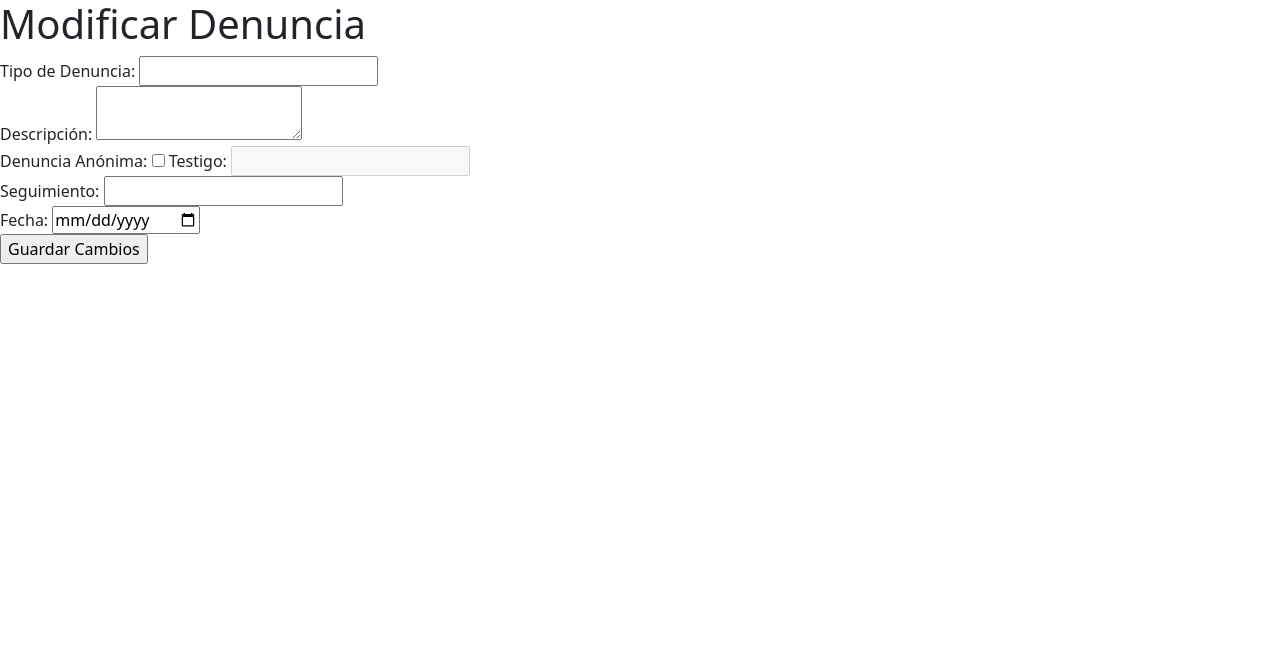
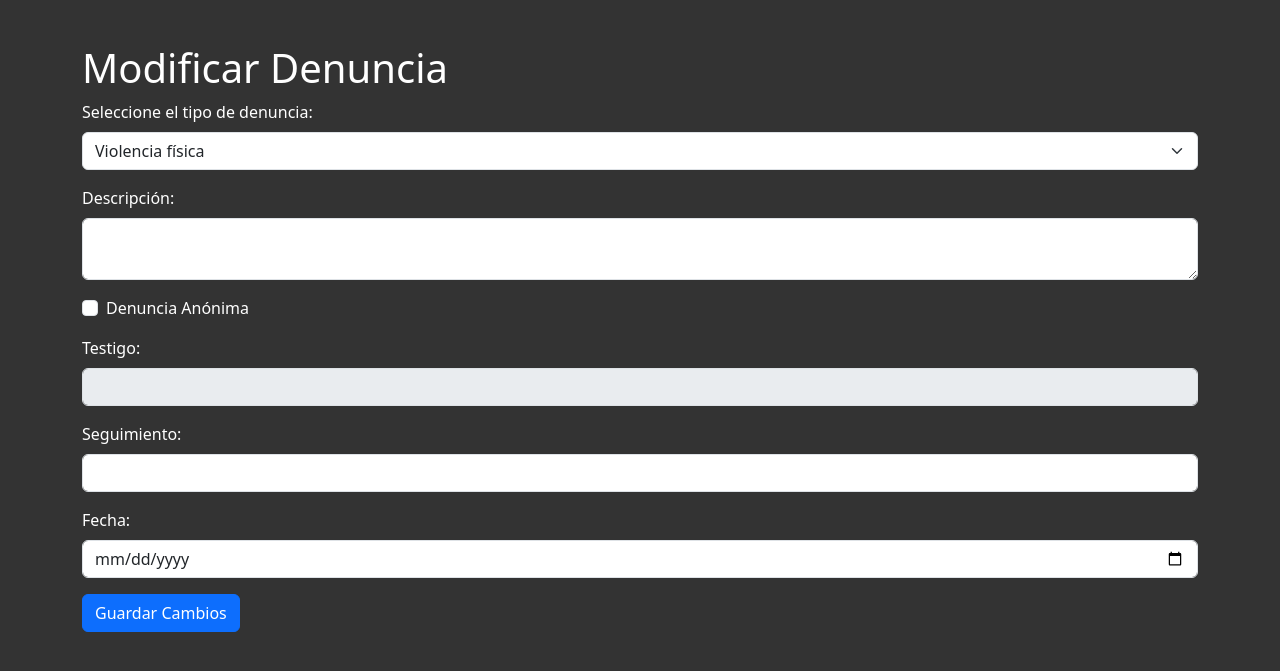
Before and after one commit to samu022/INF281-Sistema-contra-la-violencia, a PHP site: page /denunciaModificar.php in a window 1280 px wide. Shown: the top 671 px of the page. Run offline with PHP 8.4, Linux system fonts and the light colour scheme; data that the repository does not hold is empty.

Commit message:
Listo crud de denuncia falta algunos detalles

```diff
--- a/controlador/geoCambiar.php
+++ /dev/null
@@ -1,4 +0,0 @@
-<?php
-    //include("../modelo/conexion.php");
-    include("../vista/Reporte_denuncias/geolocalizacionModificar.php");
-?>
--- a/controlador/victimaModificar.php
+++ b/controlador/victimaModificar.php
@@ -50,7 +50,7 @@
 
         $res = $carPer->modifica();
         $res = $carVictima->modifica();
-        if ($res) {
+        if (!$res) {
             echo "<script>
                     alert('se Modifico correctamente');
                     location.href='denunciaModificar.php?cod=$codDenunciante';
--- a/modelo/DenunciaClase.php
+++ b/modelo/DenunciaClase.php
@@ -142,15 +142,16 @@
     public function modifica(){
         //include("conexion.php");
         $db = new Conexion();
-        $sql = $db->prepare("UPDATE denuncia SET tipo = ?, descripcion = ?, fecha = ?, testigo = ?,seguimiento = ?,codGeo = ? WHERE codDenuncia = ?");
+        $sql = $db->prepare("UPDATE denuncia SET tipo = ?, descripcion = ?, fecha = ?, testigo = ?,seguimiento = ? WHERE codDenuncia = ?");
         // Vincular los parámetros
-        $sql->bind_param("sssssii", $this->tipo, $this->descripcion, $this->fecha, $this->testigo,$this->seguimiento, $this->codGeo,$this->codDenuncia);
+        $sql->bind_param("sssssi", $this->tipo, $this->descripcion, $this->fecha, $this->testigo, $this->seguimiento, $this->codDenuncia);
         $result = $sql->execute();
 
         // Verificar si la actualización fue exitosa
         if ($result) {
             return true; // Éxito
         } else {
+            echo "SQL Error: " . $sql->error;
             return false; // Fallo al actualizar
         }
     }
--- a/modelo/PersonaClase.php
+++ b/modelo/PersonaClase.php
@@ -136,6 +136,7 @@
 
         // Verificar si la consulta se realizó con éxito
         if ($result) {
+
             return true; // Éxito
         } else {
             echo "Error al registrar la denuncia: " . $stmt->error;
@@ -156,10 +157,10 @@
         $db = new Conexion();
 
         // Utilizar sentencias preparadas para evitar inyección SQL
-        $sql = $db->prepare("UPDATE persona SET nombre = ?, apePaterno = ?, apeMaterno = ?, fechaNaci = ?, sexo = ?, direccion = ?, estado_civil = ?, profesion = ?, numero_telefono = ? WHERE ci = ?");
+        $sql = $db->prepare("UPDATE persona SET nombre = ?, apePaterno = ?, apeMaterno = ?, fechaNaci = ?, sexo = ?, direccion = ?, estado_civil = ?, profesion = ?, telefono = ? WHERE ci = ?");
 
         // Vincular los parámetros
-        $sql->bind_param("sssssssss", $this->nombre, $this->apePaterno, $this->apeMaterno, $this->fechaNaci, $this->sexo, $this->direccion, $this->estado_civil, $this->profesion, $this->numero_telefono, $this->ci);
+        $sql->bind_param("sssssssssi", $this->nombre, $this->apePaterno, $this->apeMaterno, $this->fechaNaci, $this->sexo, $this->direccion, $this->estado_civil, $this->profesion, $this->numero_telefono, $this->ci);
 
         // Ejecutar la sentencia
         $result = $sql->execute();
--- a/vista/Reporte_denuncias/denunciaModificar.php
+++ b/vista/Reporte_denuncias/denunciaModificar.php
@@ -4,40 +4,89 @@
     <meta charset="UTF-8">
     <meta name="viewport" content="width=device-width, initial-scale=1.0">
     <link href="https://cdn.jsdelivr.net/npm/bootstrap@5.3.1/dist/css/bootstrap.min.css" rel="stylesheet" integrity="sha384-4bw+/aepP/YC94hEpVNVgiZdgIC5+VKNBQNGCHeKRQN+PtmoHDEXuppvnDJzQIu9" crossorigin="anonymous">
+    <style>
+        body {
+            background-color: #333;
+            color: #fff;
+            padding: 20px;
+        }
+        .form-label {
+            color: #fff;
+        }
+    </style>
     <title>Modificar Denuncia</title>
 </head>
 <body>
-    <h1>Modificar Denuncia</h1>
-    <form action="" method="POST">
-        <input type="hidden" name="cod" value="<?php echo $cod; ?>">
+    <div class="container">
+        <h1 class="mt-4">Modificar Denuncia</h1>
+        <form action="" method="POST">
+            <input type="hidden" name="cod" value="<?php echo $cod; ?>">
 
-        <label for="tipo">Tipo de Denuncia:</label>
-        <input type="text" id="tipo" name="tipo" value="<?php echo $tipo; ?>"><br>
+            <div class="mb-3">
+                <label for="tipo" class="form-label">Seleccione el tipo de denuncia:</label>
+                <select class="form-select" name="tipo" id="tipo">
+                    <?php
+                    $options = array(
+                        "Violencia física",
+                        "Violencia psicológica o emocional",
+                        "Violencia verbal",
+                        "Violencia sexual",
+                        "Violencia doméstica o de pareja",
+                        "Violencia escolar o bullying",
+                        "Violencia racial o xenofobia",
+                        "Violencia económica",
+                        "Violencia política",
+                        "Violencia en línea o ciberacoso",
+                        "Violencia de género"
+                    );
 
-        <label for="descripcion">Descripción:</label>
-        <textarea id="descripcion" name="descripcion"><?php echo $descripcion; ?></textarea><br>
+                    foreach ($options as $option) {
+                        $selected = ($tipo == $option) ? ' selected' : '';
+                        echo "<option value=\"$option\"$selected>$option</option>";
+                    }
+                    ?>
+                </select>
+            </div>
 
-        <label for="anonima">Denuncia Anónima:</label>
-        <input type="checkbox" id="anonima" name="anonima" onchange="toggleTestigo(this)"> <!-- Agregamos un checkbox -->
+            <div class="mb-3">
+                <label for="descripcion" class="form-label">Descripción:</label>
+                <textarea class="form-control" id="descripcion" name="descripcion"><?php echo $descripcion; ?></textarea>
+            </div>
 
-        <label for="testigo">Testigo:</label>
-        <input type="text" id="testigo" name="testigo" value="<?php echo $testigo; ?>" disabled><br> <!-- Inicialmente, deshabilitamos el campo de testigo -->
+            <div class="mb-3">
+                <div class="form-check">
+                    <input class="form-check-input" type="checkbox" id="anonima" name="anonima" onchange="toggleTestigo(this)">
+                    <label class="form-check-label" for="anonima">Denuncia Anónima</label>
+                </div>
+            </div>
 
-        <label for="seguimiento">Seguimiento:</label>
-        <input type="text" id="seguimiento" name="seguimiento" value="<?php echo $seguimiento; ?>"><br>
+            <div class="mb-3">
+                <label for="testigo" class="form-label">Testigo:</label>
+                <input class="form-control" type="text" id="testigo" name="testigo" value="<?php echo $testigo; ?>" disabled>
+            </div>
 
-        <label for="fecha">Fecha:</label>
-        <input type="date" id="fecha" name="fecha" value="<?php echo $fecha; ?>"><br>
+            <div class="mb-3">
+                <label for="seguimiento" class="form-label">Seguimiento:</label>
+                <input class="form-control" type="text" id="seguimiento" name="seguimiento" value="<?php echo $seguimiento; ?>">
+            </div>
 
-        <input type="submit" value="Guardar Cambios" name="ModificarDenuncia">
-    </form>
+            <div class="mb-3">
+                <label for="fecha" class="form-label">Fecha:</label>
+                <input class="form-control" type="date" id="fecha" name="fecha" value="<?php echo $fecha; ?>">
+            </div>
+
+            <div class="mb-3">
+                <input type="submit" class="btn btn-primary" value="Guardar Cambios" name="ModificarDenuncia">
+            </div>
+        </form>
+    </div>
 
     <script>
         function toggleTestigo(checkbox) {
             var testigoInput = document.getElementById("testigo");
-            testigoInput.disabled = !checkbox.checked; // Habilitar o deshabilitar el campo de testigo en función del estado del checkbox
+            testigoInput.disabled = !checkbox.checked;
             if (!checkbox.checked) {
-                testigoInput.value = ""; // Limpiar el campo de testigo si el checkbox está desmarcado
+                testigoInput.value = "";
             }
         }
     </script>
```
Also changed, not shown: controlador/denunciaModificar.php (+35 -26 lines), controlador/geoModificar.php (+17 -4 lines), vista/Reporte_denuncias/geolocalizacionModificar.php (+27 -32 lines).
